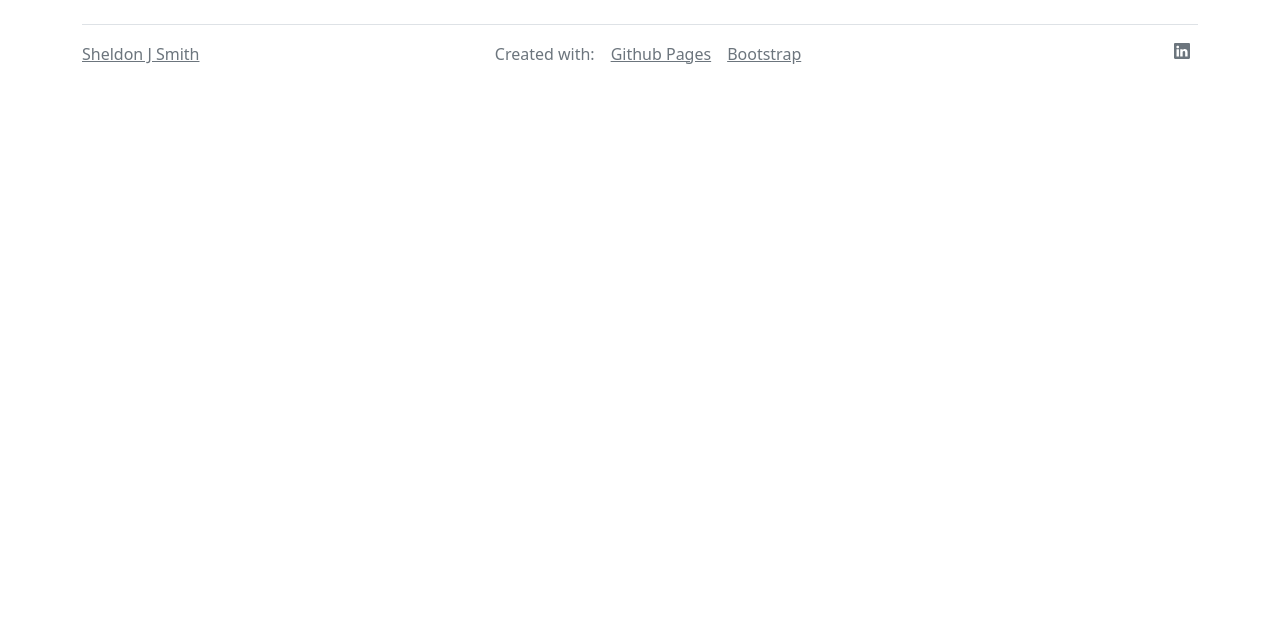
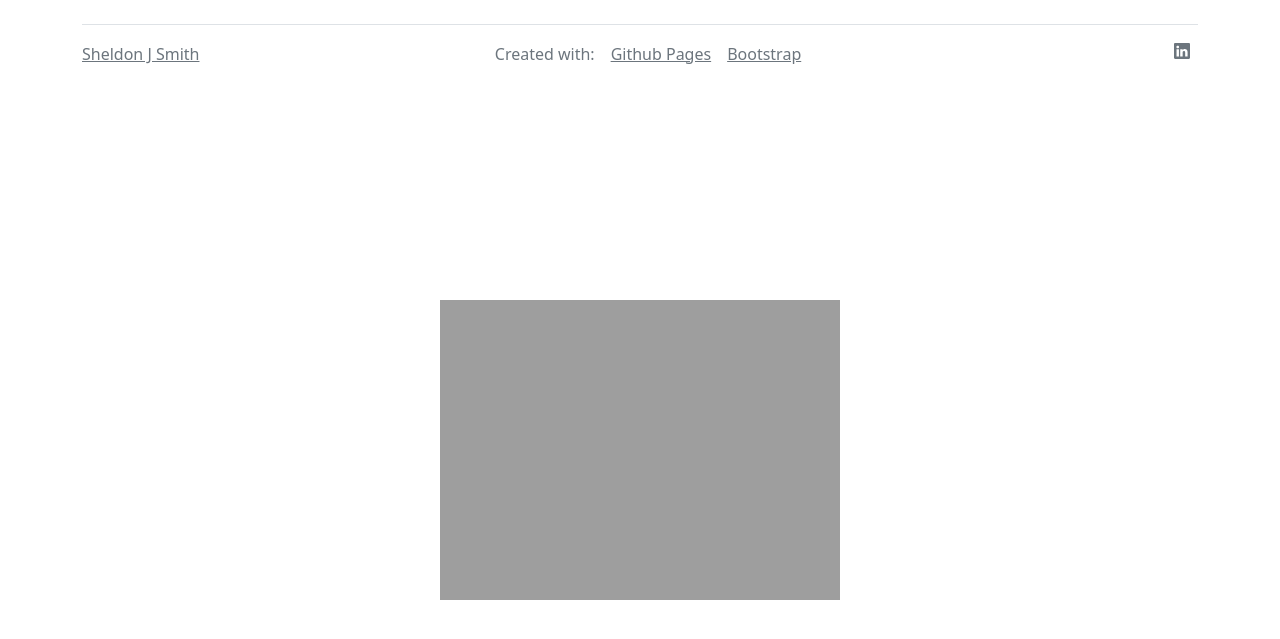
Before and after one commit to Screemm/screemm.github.io, a Jekyll site: the page built from index.md, in a window 1280 px wide. Shown: the top 639 px of the page. Built offline with Jekyll 4.4.1, drawn with Linux system fonts in a browser that asks for light colours; nearby versions of some CDN libraries.

Commit message:
Update index-style.html

```diff
--- a/_includes/index-style.html
+++ b/_includes/index-style.html
@@ -5,7 +5,7 @@
   }
 
   body {
-    background-image: url(https://sheldonjsmith.com/images/header-bg.jpg) no-repeat fixed center !important;
+    background: url(https://sheldonjsmith.com/images/header-bg.jpg) no-repeat fixed center !important;
     color: #c9d1d9 !important;
   }
 </style>
```
